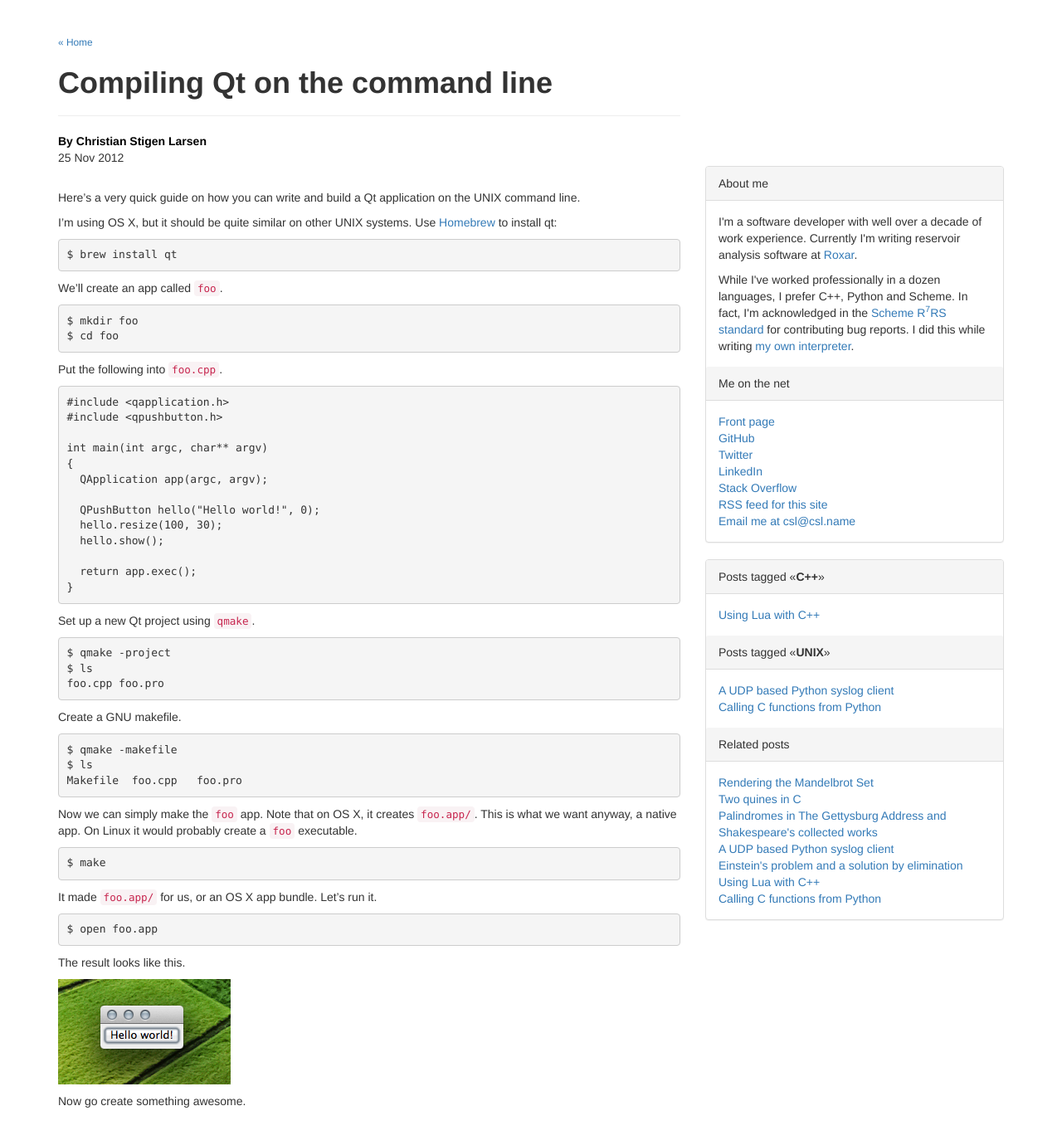
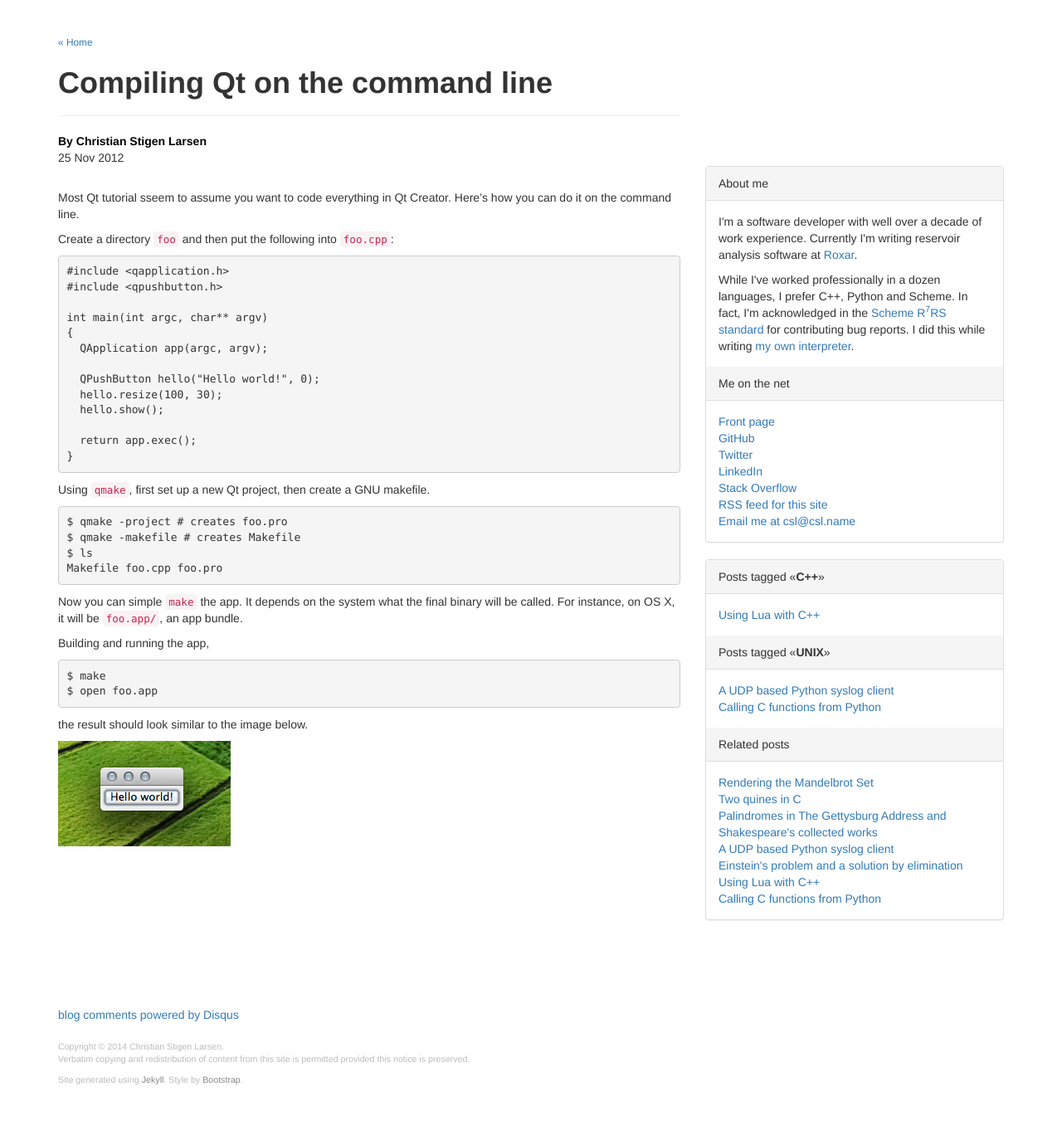
Before and after one commit to cslarsen/csl.name, a Jekyll site: the page built from _posts/2012-11-25-qt-gcc.markdown, in a window 1280 px wide and 1400 px high. Shown: the top 1374 px of the window at 83% size. Built offline with Jekyll 4.4.1, drawn with Linux system fonts in a browser that asks for light colours; Markdown is read by kramdown in place of the engine named in the settings; comment, search, counter and statistics services are not loaded.

Commit message:
Updates Qt

```diff
--- a/_posts/2012-11-25-qt-gcc.markdown
+++ b/_posts/2012-11-25-qt-gcc.markdown
@@ -9,20 +9,10 @@
 tags: Qt C++ gcc UNIX
 ---
 
-Here's a very quick guide on how you can write and build a Qt application on
-the UNIX command line.
+Most Qt tutorial sseem to assume you want to code everything in Qt Creator.
+Here's how you can do it on the command line.
 
-I'm using OS X, but it should be quite similar on other UNIX systems. Use
-[Homebrew][homebrew] to install qt:
-
-    $ brew install qt
-
-We'll create an app called `foo`.
-
-    $ mkdir foo
-    $ cd foo
-
-Put the following into `foo.cpp`.
+Create a directory `foo` and then put the following into `foo.cpp`:
 
 {% highlight C++ %}
 #include <qapplication.h>
@@ -40,32 +30,22 @@
 }
 {% endhighlight %}
 
-Set up a new Qt project using `qmake`.
+Using `qmake`, first set up a new Qt project, then create a GNU makefile.
 
-    $ qmake -project
+    $ qmake -project # creates foo.pro
+    $ qmake -makefile # creates Makefile
     $ ls
-    foo.cpp foo.pro
+    Makefile foo.cpp foo.pro
 
-Create a GNU makefile.
+Now you can simple `make` the app.  It depends on the system what the final
+binary will be called.  For instance, on OS X, it will be `foo.app/`, an app
+bundle.
 
-    $ qmake -makefile
-    $ ls
-    Makefile  foo.cpp   foo.pro
-
-Now we can simply make the `foo` app. Note that on OS X, it creates
-`foo.app/`. This is what we want anyway, a native app. On Linux it would
-probably create a `foo` executable.
+Building and running the app,
 
     $ make
-
-It made `foo.app/` for us, or an OS X app bundle. Let's run it.
-
     $ open foo.app
 
-The result looks like this.
+the result should look similar to the image below.
 
 !["Hello, world" in Qt](/gfx/post/qt-gcc.png)
-
-Now go create something awesome.
-
-[homebrew]: http://mxcl.github.com/homebrew/
```
